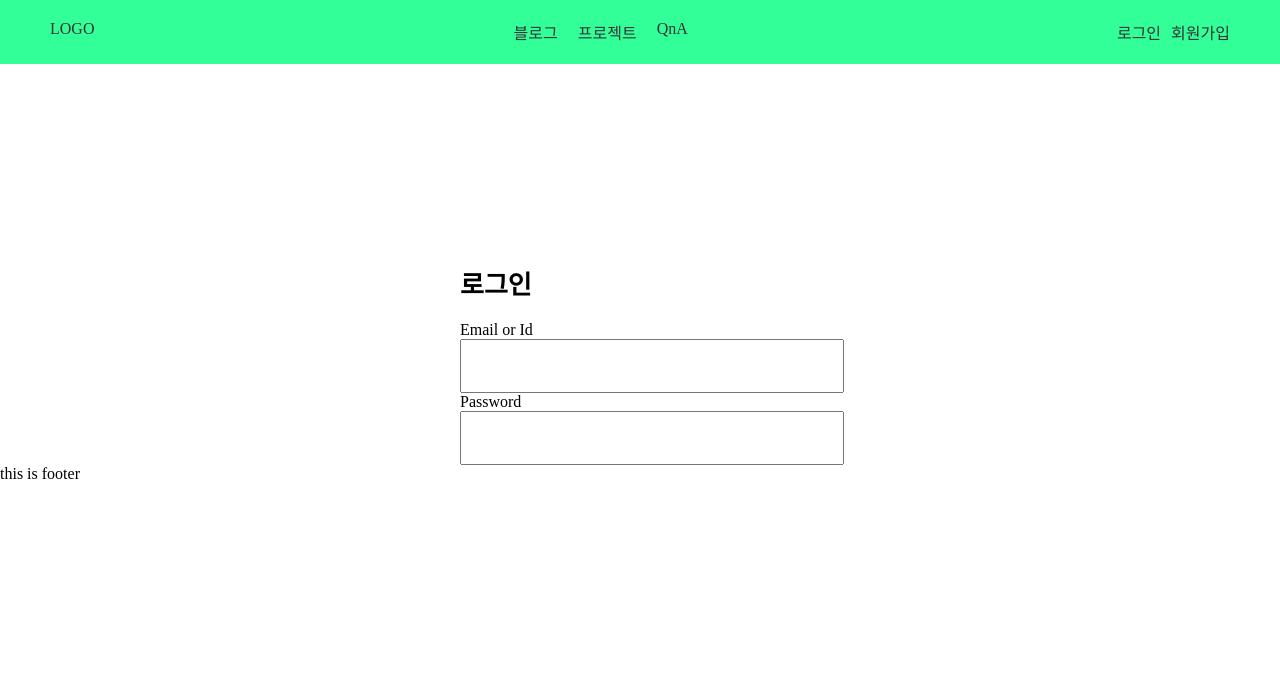
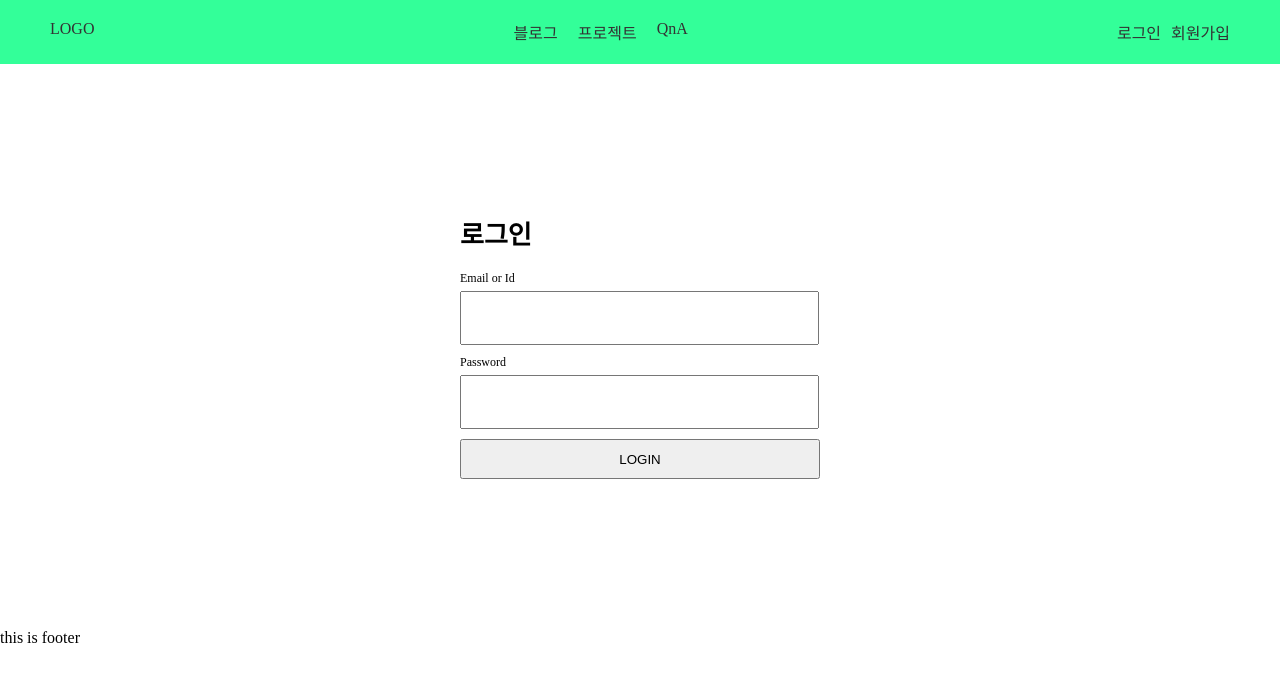
Before and after one commit to iiinhochoiii/blog-next, a Next.js app: page /login in a window 1280 px wide. Shown: the top 682 px of the page. Built offline with nearby package versions, Linux system fonts and the light colour scheme.

Commit message:
login component

```diff
--- a/components/layout/header/headers.tsx
+++ b/components/layout/header/headers.tsx
@@ -43,6 +43,7 @@ const HeaderWrap = styled.div`
 
 const HeaderContainer = styled.div`
     width:1180px;
+    max-width:100%;
     margin:0 auto;
 `;
 
--- a/components/user/login/loginComponent.tsx
+++ b/components/user/login/loginComponent.tsx
@@ -11,6 +11,7 @@ const LoginComponent: React.FC = () =>{
                     <input type="text" />
                     <p>Password</p>
                     <input type="text" />
+                    <button>LOGIN</button>
                 </LoginContent>
             </LoginContainer>
         </LoginWrap>
@@ -23,7 +24,7 @@ const LoginWrap = styled.div`
 
 const LoginContainer = styled.div`
     width:360px;
-    margin: 200px auto 0 auto;
+    margin: 150px auto;
     &>h1{
         margin:0px 0px 20px 0px;
         font-size:26px;
@@ -32,13 +33,21 @@ const LoginContainer = styled.div`
 
 const LoginContent = styled.div`
     &>p{
-        margin:0;
+        margin:0px 0px 5px 0px;
+        font-size:12px;
     }
     &>input{
-        width:100%;
+        width:calc(100% - 25px);
         height:50px;
         outline:none;
         padding:0 10px;
+        margin-bottom:10px;
+    }
+    &>button{
+        width:100%;
+        height:40px;
+        cursor: pointer;
+        outline:none;
     }
 
 `;
```
